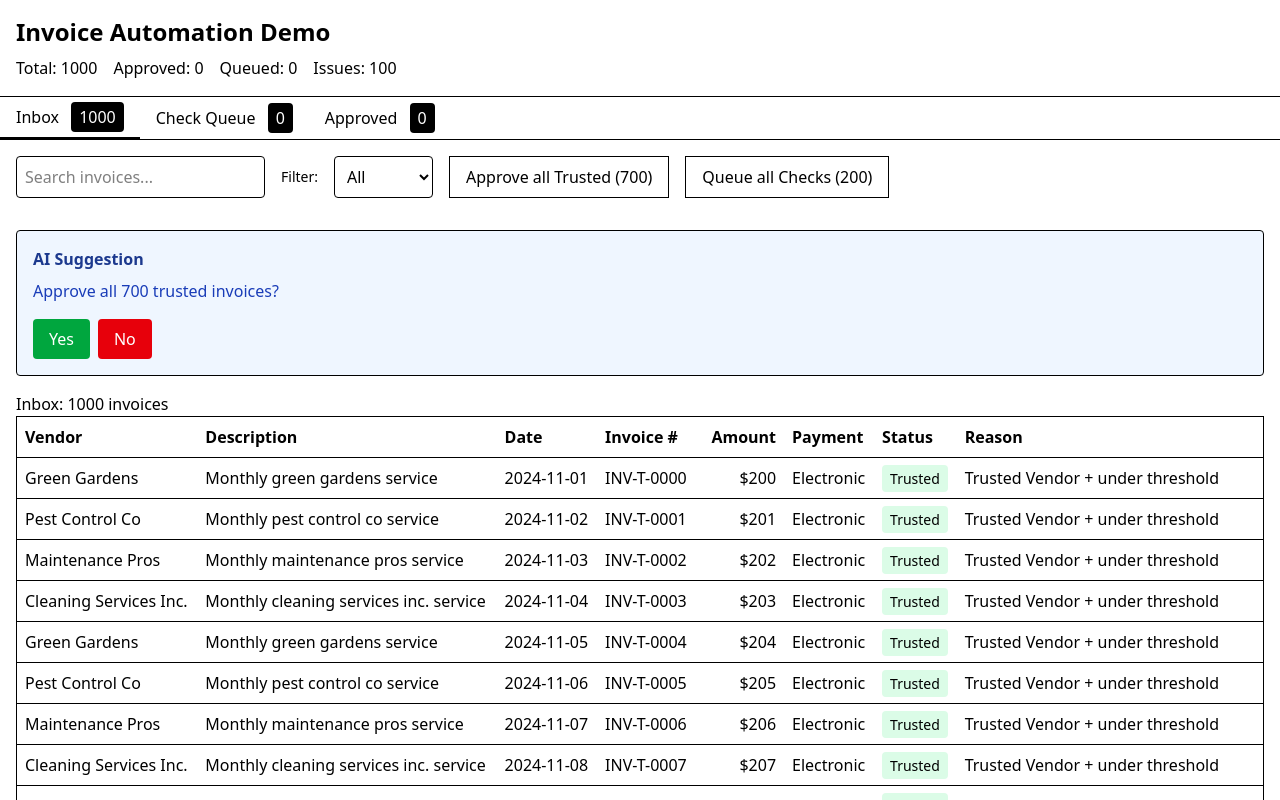
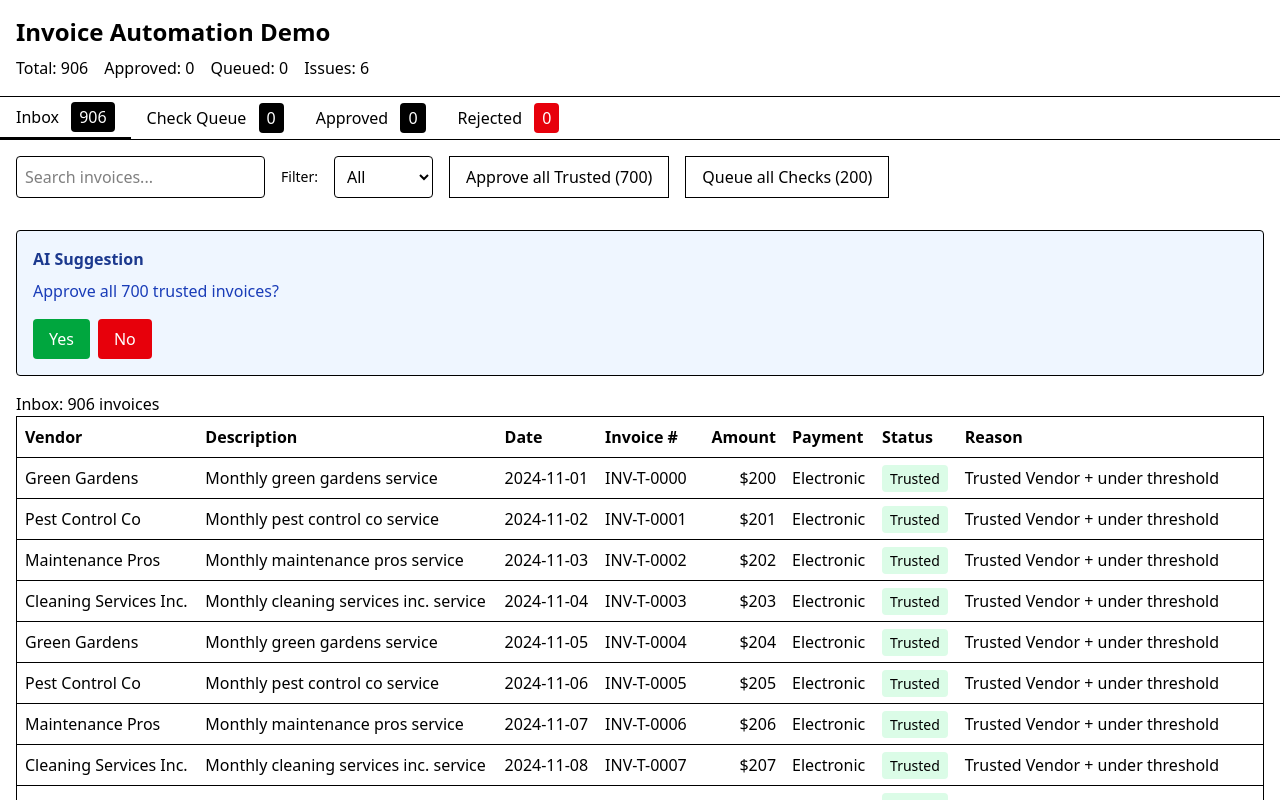
Before and after one commit to 21andrewchang/hermes, a SvelteKit app: page / in a window 1280 px wide. Shown: the top 800 px of the page. Built offline with nearby package versions, Linux system fonts and the light colour scheme.

Commit message:
feat: ai suggestions all

```diff
--- a/src/lib/data.ts
+++ b/src/lib/data.ts
@@ -49,9 +49,9 @@ function generateInvoices(): Invoice[] {
 		});
 	}
 
-	// Generate 100 Issues
+	// Generate 6 Issues (1 per reason)
 	// Duplicate invoice
-	for (let i = 0; i < 20; i++) {
+	for (let i = 0; i < 1; i++) {
 		const base = invoices[i];
 		invoices.push({
 			id: `dup-${i}`,
@@ -69,7 +69,7 @@ function generateInvoices(): Invoice[] {
 	}
 
 	// New vendor
-	for (let i = 0; i < 20; i++) {
+	for (let i = 0; i < 1; i++) {
 		invoices.push({
 			id: `new-${i}`,
 			vendor: `New Vendor ${i}`,
@@ -85,7 +85,7 @@ function generateInvoices(): Invoice[] {
 	}
 
 	// High amount
-	for (let i = 0; i < 20; i++) {
+	for (let i = 0; i < 1; i++) {
 		const vendor = trustedVendors[i % trustedVendors.length];
 		const typical = 300;
 		const amount = typical * 3 + i * 10; // >3x
@@ -105,7 +105,7 @@ function generateInvoices(): Invoice[] {
 	}
 
 	// Missing fields (date or invoice number)
-	for (let i = 0; i < 20; i++) {
+	for (let i = 0; i < 2; i++) {
 		const hasDate = i % 2 === 0;
 		invoices.push({
 			id: `missing-${i}`,
@@ -122,7 +122,7 @@ function generateInvoices(): Invoice[] {
 	}
 
 	// Check-only vendor with electronic (edge case)
-	for (let i = 0; i < 20; i++) {
+	for (let i = 0; i < 1; i++) {
 		const vendor = checkVendors[i % checkVendors.length];
 		invoices.push({
 			id: `edge-${i}`,
--- a/src/lib/stores.ts
+++ b/src/lib/stores.ts
@@ -1,5 +1,4 @@
 import { writable } from 'svelte/store';
-// eslint-disable-next-line @typescript-eslint/no-unused-vars
 import type { Invoice } from './types';
 import { invoices as initialInvoices } from './data';
 
@@ -48,3 +47,29 @@ export function approveIssue(id: string) {
 		return store;
 	});
 }
+
+export function updateAndApproveIssue(id: string, updates: Partial<Invoice>) {
+	invoiceStore.update((store) => {
+		const inv = store.invoices.find((i) => i.id === id);
+		if (inv && inv.status === 'Issue') {
+			Object.assign(inv, updates);
+			inv.status = 'Approved';
+			inv.auditTrail.push(`AI resolved: ${Object.keys(updates).join(', ')} updated and approved`);
+			store.approvedCount = store.invoices.filter((i) => i.status === 'Approved').length;
+			store.issueCount = store.invoices.filter((i) => i.status === 'Issue').length;
+		}
+		return store;
+	});
+}
+
+export function rejectIssue(id: string, reason: string) {
+	invoiceStore.update((store) => {
+		const inv = store.invoices.find((i) => i.id === id);
+		if (inv && inv.status === 'Issue') {
+			inv.status = 'Rejected';
+			inv.auditTrail.push(`Rejected: ${reason}`);
+			store.issueCount = store.invoices.filter((i) => i.status === 'Issue').length;
+		}
+		return store;
+	});
+}
--- a/src/lib/types.ts
+++ b/src/lib/types.ts
@@ -6,7 +6,7 @@ export interface Invoice {
 	invoiceNumber: string;
 	amount: number;
 	paymentType: 'Electronic' | 'Check';
-	status: 'Trusted' | 'Check' | 'Issue' | 'Approved' | 'Queued';
+	status: 'Trusted' | 'Check' | 'Issue' | 'Approved' | 'Queued' | 'Rejected';
 	reason: string; // One-line explanation for status
 	auditTrail: string[]; // Array of decision strings
 	// Additional fields for issues
--- a/src/routes/+page.svelte
+++ b/src/routes/+page.svelte
@@ -1,8 +1,15 @@
 <script lang="ts">
-	import { invoiceStore, approveTrusted, queueChecks, approveIssue } from '$lib/stores';
+	import {
+		invoiceStore,
+		approveTrusted,
+		queueChecks,
+		approveIssue,
+		updateAndApproveIssue,
+		rejectIssue
+	} from '$lib/stores';
 	import type { Invoice } from '$lib/types';
 
-	let activeTab = $state('inbox' as 'inbox' | 'check-queue' | 'approved');
+	let activeTab = $state('inbox' as 'inbox' | 'check-queue' | 'approved' | 'rejected');
 	let filter = $state('all' as 'all' | 'trusted' | 'check' | 'issue' | 'approved' | 'queued');
 	let searchQuery = $state('');
 	let suggestionStep = $state<'approve-trusted' | 'queue-checks' | 'handle-issues' | 'done'>(
@@ -17,7 +24,7 @@
 
 	let filteredInvoices = $derived.by(() => {
 		let invoices = storeData.invoices.filter(
-			(inv) => inv.status !== 'Approved' && inv.status !== 'Queued'
+			(inv) => inv.status !== 'Approved' && inv.status !== 'Queued' && inv.status !== 'Rejected'
 		);
 
 		if (filter !== 'all') {
@@ -71,7 +78,21 @@
 		} else if (suggestionStep === 'handle-issues' && issueCount > 0) {
 			const issues = storeData.invoices.filter((inv) => inv.status === 'Issue');
 			const currentIssue = issues[0];
-			return `Review exception for ${currentIssue.vendor} - ${currentIssue.description}: ${currentIssue.reason}. Approve anyway?`;
+			if (currentIssue.reason === 'New vendor not in trusted list') {
+				return `Add ${currentIssue.vendor} to trusted list and approve invoice.`;
+			} else if (currentIssue.reason === 'Missing date') {
+				return `Use date from email attachment and approve invoice.`;
+			} else if (currentIssue.reason === 'Missing invoice number') {
+				return `Use invoice number from email and approve invoice.`;
+			} else if (currentIssue.reason === 'Duplicate invoice number') {
+				return `Send confirmation email to Green Gardens and reject for now.`;
+			} else if (currentIssue.reason === 'Amount exceeds typical') {
+				return `Approve high-value invoice after review.`;
+			} else if (currentIssue.reason === 'Check vendor with electronic payment') {
+				return `Change payment type to check and approve invoice.`;
+			} else {
+				return `Review exception for ${currentIssue.vendor} - ${currentIssue.description}: ${currentIssue.reason}. Approve anyway?`;
+			}
 		} else {
 			return null;
 		}
@@ -93,7 +114,20 @@
 		} else if (suggestionStep === 'handle-issues') {
 			const currentIssues = storeData.invoices.filter((inv) => inv.status === 'Issue');
 			if (currentIssues.length > 0) {
-				approveIssue(currentIssues[0].id);
+				const issue = currentIssues[0];
+				if (issue.reason === 'New vendor not in trusted list') {
+					updateAndApproveIssue(issue.id, {});
+				} else if (issue.reason === 'Missing date') {
+					updateAndApproveIssue(issue.id, { date: new Date().toISOString().split('T')[0] });
+				} else if (issue.reason === 'Missing invoice number') {
+					updateAndApproveIssue(issue.id, { invoiceNumber: `AI-${issue.id}` });
+				} else if (issue.reason === 'Check vendor with electronic payment') {
+					updateAndApproveIssue(issue.id, { paymentType: 'Check' });
+				} else if (issue.reason === 'Duplicate invoice number') {
+					rejectIssue(issue.id, 'Sent confirmation email to Green Gardens');
+				} else {
+					approveIssue(issue.id);
+				}
 			}
 		}
 	}
@@ -144,6 +178,14 @@
 			>
 				Approved <span class="ml-2 rounded bg-black px-2 py-1 text-white"
 					>{storeData.approvedCount}</span
+				>
+			</button>
+			<button
+				class="px-4 py-2 {activeTab === 'rejected' ? 'border-b-2 border-black' : ''}"
+				onclick={() => (activeTab = 'rejected')}
+			>
+				Rejected <span class="ml-2 rounded bg-red-600 px-2 py-1 text-white"
+					>{storeData.invoices.filter((inv) => inv.status === 'Rejected').length}</span
 				>
 			</button>
 		</div>
@@ -313,11 +355,45 @@
 								<td class="p-2">
 									{#if invoice.status === 'Issue'}
 										<div class="flex flex-col gap-1">
-											<p class="text-sm">Approve anyway?</p>
+											<p class="text-sm">
+												{#if invoice.reason === 'New vendor not in trusted list'}
+													Add to trusted list & approve
+												{:else if invoice.reason === 'Missing date'}
+													Use date from email & approve
+												{:else if invoice.reason === 'Missing invoice number'}
+													Use number from email & approve
+												{:else if invoice.reason === 'Duplicate invoice number'}
+													Send email & reject
+												{:else if invoice.reason === 'Amount exceeds typical'}
+													Approve high amount
+												{:else if invoice.reason === 'Check vendor with electronic payment'}
+													Change to check & approve
+												{:else}
+													Approve anyway?
+												{/if}
+											</p>
 											<div class="flex gap-1">
 												<button
 													class="rounded bg-green-600 px-2 py-1 text-xs text-white hover:bg-green-700"
-													onclick={() => approveIssue(invoice.id)}
+													onclick={() => {
+														if (invoice.reason === 'New vendor not in trusted list') {
+															updateAndApproveIssue(invoice.id, {});
+														} else if (invoice.reason === 'Missing date') {
+															updateAndApproveIssue(invoice.id, {
+																date: new Date().toISOString().split('T')[0]
+															});
+														} else if (invoice.reason === 'Missing invoice number') {
+															updateAndApproveIssue(invoice.id, {
+																invoiceNumber: `AI-${invoice.id}`
+															});
+														} else if (invoice.reason === 'Check vendor with electronic payment') {
+															updateAndApproveIssue(invoice.id, { paymentType: 'Check' });
+														} else if (invoice.reason === 'Duplicate invoice number') {
+															rejectIssue(invoice.id, 'Sent confirmation email to Green Gardens');
+														} else {
+															approveIssue(invoice.id);
+														}
+													}}
 												>
 													Yes
 												</button>
@@ -335,6 +411,43 @@
 					</tbody>
 				</table>
 			</div>
+		{:else if activeTab === 'rejected'}
+			<div>
+				<h2 class="mb-4 text-xl">Rejected Invoices</h2>
+				<p>
+					Rejected: {storeData.invoices.filter((inv) => inv.status === 'Rejected').length} invoices
+				</p>
+				<table class="w-full border-collapse border">
+					<thead>
+						<tr class="border-b">
+							<th class="p-2 text-left">Vendor</th>
+							<th class="p-2 text-left">Description</th>
+							<th class="p-2 text-left">Date</th>
+							<th class="p-2 text-left">Invoice #</th>
+							<th class="p-2 text-right">Amount</th>
+							<th class="p-2 text-left">Payment</th>
+							<th class="p-2 text-left">Status</th>
+							<th class="p-2 text-left">Reason</th>
+						</tr>
+					</thead>
+					<tbody>
+						{#each storeData.invoices.filter((inv) => inv.status === 'Rejected') as invoice (invoice.id)}
+							<tr class="border-b hover:bg-gray-50">
+								<td class="p-2">{invoice.vendor}</td>
+								<td class="p-2">{invoice.description}</td>
+								<td class="p-2">{invoice.date}</td>
+								<td class="p-2">{invoice.invoiceNumber}</td>
+								<td class="p-2 text-right">${invoice.amount}</td>
+								<td class="p-2">{invoice.paymentType}</td>
+								<td class="p-2">
+									<span class="rounded bg-gray-100 px-2 py-1 text-sm">{invoice.status}</span>
+								</td>
+								<td class="p-2">{invoice.reason}</td>
+							</tr>
+						{/each}
+					</tbody>
+				</table>
+			</div>
 		{/if}
 	</main>
 </div>
```
